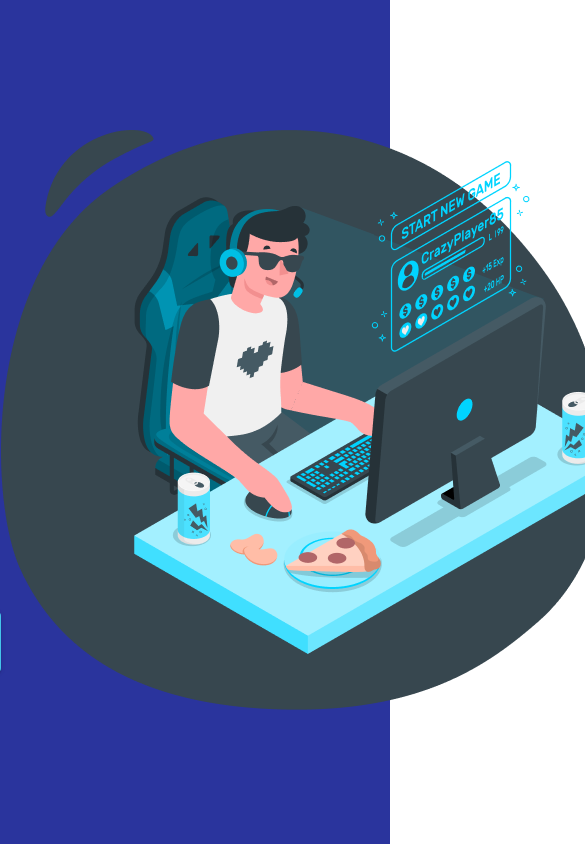
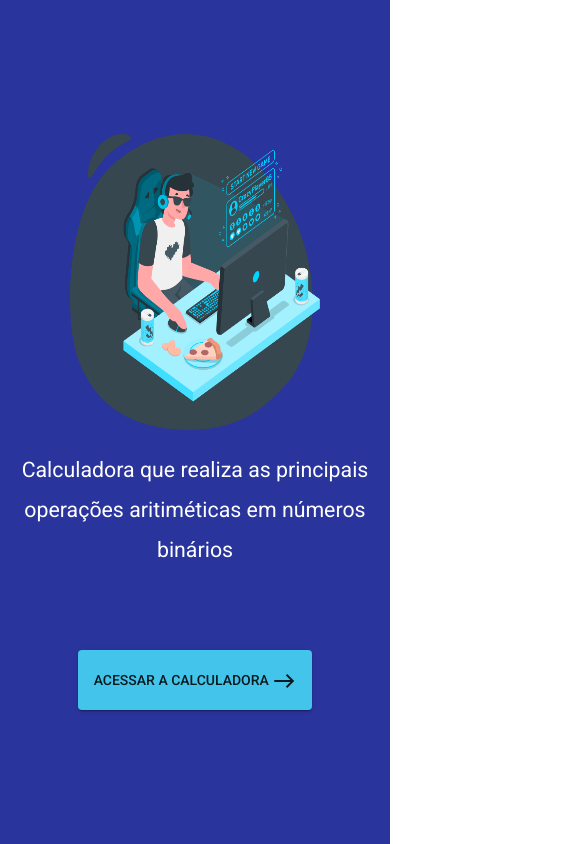
Before and after one commit to DouglasMonteles/calculadora-numeros-binarios, an Angular app in the folder calculadora-web/: page /landingPage in a window 390 px wide. Shown: the top 844 px of the page, 585 px wide, since content can reach past the window. Built offline with nearby package versions, Linux system fonts and the light colour scheme.

Commit message:
Adicionando responsividade a LandingPage

```diff
--- a/calculadora-web/src/app/pages/landing-page/landing-page.component.css
+++ b/calculadora-web/src/app/pages/landing-page/landing-page.component.css
@@ -23,3 +23,24 @@
 .sobre button {
   height: 60px;
 }
+
+@media (max-width: 780px) {
+  .lading-page {
+    display: flex;
+    flex-direction: column-reverse;
+  }
+
+  section div p {
+    font-size: 16pt;
+  }
+
+  .sobre p {
+    margin-bottom: 5rem;
+  }
+
+  img {
+    width: 250px;
+    height: 35vh;
+    margin-bottom: 15px;
+  }
+}
```
